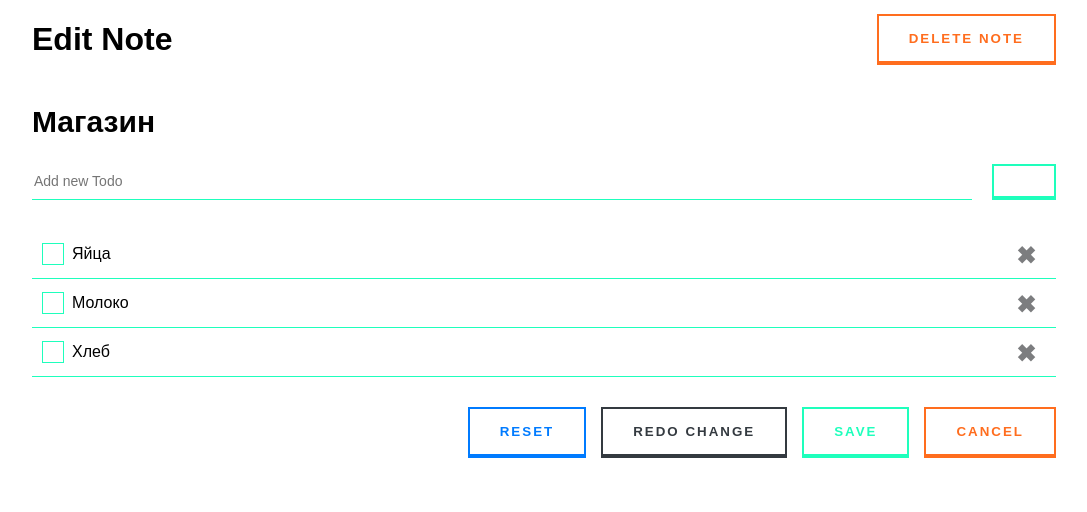
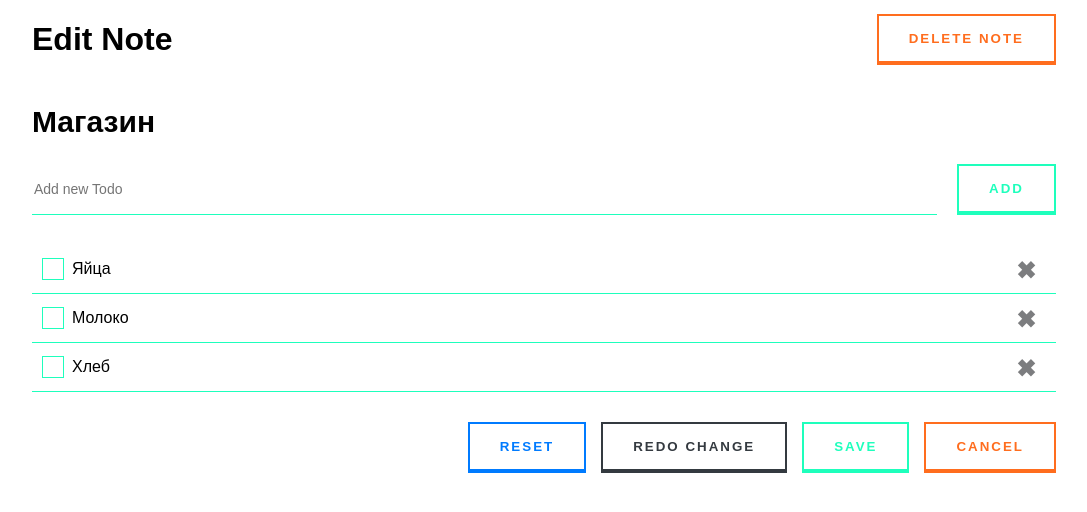
Before and after one commit to tgafiulin/todolist_yode, a React (Create React App) app: page /note/1 in a window 1280 px wide. Shown: the top 512 px of the page, without its empty margins (96-1183 px from the left). Built offline with nearby package versions, Linux system fonts and the light colour scheme.

Commit message:
transfer buttons to todolist

```diff
--- a/src/components/pages/note/Note/Note.js
+++ b/src/components/pages/note/Note/Note.js
@@ -8,45 +8,25 @@ import { useHistory } from "react-router-dom";
 import { deleteNote } from "app/reducers/notesReducer"
 
 function Note ({id}) {
-    const [button, updateButton] = useState('');
     const [openModal, toggleOpenModal] = useState(false);
     const notes = useSelector(state => state.notes.notes);
     const note = notes.filter((note) => id === note.id)[0];
     let history = useHistory();
     let dispatch = useDispatch();
 
-    const handleClick = (value) => {
-        updateButton(value);
-    }
-
-    const clickCancelOrDelete = (value) => {
-        updateButton(value);
-        toggleOpenModal(true);
-    }
-
-    const handleModalClick = (clickYes) => {
+    const acceptModal = () => {
         toggleOpenModal(false);
-        if (clickYes) {
-            if (button === 'delete') {
-                dispatch(deleteNote(id));
-            }
-            history.push("/");
-        }
+        dispatch(deleteNote(id));
+        history.push("/");
     }
 
     return <div className="note">
         <div className="note__title">
             <h1>Edit Note</h1>
-            <Button onClick={() => clickCancelOrDelete('delete')} className="button button--red" value="Delete note"/>
+            <Button onClick={() => toggleOpenModal(true)} className="button button--red" value="Delete note"/>
         </div>
-        <TodoList note={note} button={button} />
-        <div className="note__buttons">
-            <Button onClick={() => handleClick('reset')} className="button button--blue" value="Reset"/>
-            <Button onClick={() => handleClick('redo')} className="button button--black" value="Redo Change"/>
-            <Button onClick={() => handleClick('save')} className="button" value="Save"/>
-            <Button onClick={() => clickCancelOrDelete('cancel')} className="button button--red" value="Cancel"/>
-        </div>
-        {openModal ?  <DialogWindow accept={() => handleModalClick(true)} reject={() => handleModalClick(false)} /> : ''}
+        <TodoList note={note} />
+        {openModal ?  <DialogWindow accept={() => acceptModal()} reject={() => toggleOpenModal(false)} /> : ''}
     </div>
 }
 
--- a/src/components/pages/note/Note/Note.scss
+++ b/src/components/pages/note/Note/Note.scss
@@ -1,26 +1,4 @@
 .note {
-    &__buttons {
-        margin-top: 30px;
-        display: flex;
-        justify-content: flex-end;
-
-        @media (max-width: 767px) {
-            flex-wrap: wrap;
-        }
-
-        button {
-            margin-left: 15px;
-
-            @media (max-width: 767px) {
-                margin-bottom: 15px;
-            }
-
-            &:first-child {
-                margin-right: 0;
-            }
-        }
-    }
-
     &__title {
         display: flex;
         justify-content: space-between;
--- a/src/components/pages/note/TodoList/TodoList.js
+++ b/src/components/pages/note/TodoList/TodoList.js
@@ -1,13 +1,14 @@
 import './TodoList.scss'
-import { useEffect, useState } from 'react'
+import { useState } from 'react'
 import Todo from 'components/pages/note/Todo/Todo'
 import DialogWindow from "components/common/DialogWindow/DialogWindow";
 import AddInput from 'components/pages/note/AddItem/AddItem'
+import Button from "components/common/Button/Button";
 import { useDispatch } from 'react-redux';
 import { updateTodoList } from 'app/reducers/notesReducer'
 import { useHistory } from "react-router-dom";
 
-function TodoList({note, button}) {
+function TodoList({note}) {
     const {todoList, largestIdTodo, title} = note;
     const [newTodos, editTodoList] = useState(todoList.map(a => Object.assign({}, a)));
     const [tempTodos, editTempTodoList] = useState([]);
@@ -17,17 +18,21 @@ function TodoList({note, button}) {
     const dispatch = useDispatch();
     let history = useHistory();
 
-    useEffect(() => {
+    const handleClick = (button) => {
         switch(button) {
             case 'reset':
+                // Если нажата reset, то клонируем текущее состоянии во временный массив, а текущее заменяем на исходное
                 editTempTodoList(newTodos.map(a => Object.assign({}, a)));
                 editTodoList(todoList.map(a => Object.assign({}, a)));
                 break;
             case 'redo':
+                // Если redo нажата раньше reset (временный массив пустой), то ничего не делаем
                 if (!tempTodos.length) break;
+                // Если нажата redo, то клонируем в массив с текущим состоянием временный массив
                 editTodoList(tempTodos.map(a => Object.assign({}, a)));
                 break;
             case 'save':
+                // При сохранении dispatch-им текущее состояние в store И возвращемся на главную страницу
                 dispatch(updateTodoList({
                     id: note.id,
                     largestIdTodo: currentLargestIdTodo,
@@ -35,8 +40,12 @@ function TodoList({note, button}) {
                 }))
                 history.push("/");
                 break;
+            case 'cancel':
+                // если нажата cancel, запускаем диалоговое окно для уточнения решения
+                toggleOpenModal(true);
+                break;
         }
-    }, [button])
+    }
 
     const addTodo = (todoTitle) => {
         newTodos.push({
@@ -50,14 +59,6 @@ function TodoList({note, button}) {
     const deleteTodo = (id) => {
         editIdTodo(id);
         toggleOpenModal(true);
-    }
-
-    const handleModalClick = (clickYes) => {
-        if (clickYes) {
-            editTodoList(newTodos.filter((todo) => todo.id !== idTodo))
-        }
-        toggleOpenModal(false);
-        editIdTodo('');
     }
 
     const toggleTodo = (id) => {
@@ -80,13 +81,32 @@ function TodoList({note, button}) {
         editTodoList(todos);
     }
 
+    const acceptModal = () => {
+        // диалоговое окно на текущей странице открывается только на удаление или отмену изменений.
+        // если idTodo не пустое, значит диалоговое окно вызвано для удаления
+        // иначе оно вызвано для отмены изменений
+        if (idTodo) {
+            editTodoList(newTodos.filter((todo) => todo.id !== idTodo))
+        } else {
+            history.push("/");
+        }
+        toggleOpenModal(false);
+        editIdTodo('');
+    }
+
     return <div className="todolist">
         <h2>{title}</h2>
-        <AddInput placeholder="Add new Todo" addNewItem={addTodo} />
+        <AddInput placeholder="Add new Todo" buttonValue="Add" addNewItem={addTodo} />
         {newTodos.map((todo) =>
             <Todo key={todo.id} todo={todo} deleteTodo={deleteTodo} toggleTodo={toggleTodo} editDesc={editDesc} />
         )}
-        {openModal ?  <DialogWindow accept={() => handleModalClick(true)} reject={() => handleModalClick(false)} /> : ''}
+        <div className="todolist__buttons">
+            <Button onClick={() => handleClick('reset')} className="button button--blue" value="Reset"/>
+            <Button onClick={() => handleClick('redo')} className="button button--black" value="Redo Change"/>
+            <Button onClick={() => handleClick('save')} className="button" value="Save"/>
+            <Button onClick={() => handleClick('cancel')} className="button button--red" value="Cancel"/>
+        </div>
+        {openModal ?  <DialogWindow accept={() => acceptModal()} reject={() => toggleOpenModal(false)} /> : ''}
     </div>
 }
 
--- a/src/components/pages/note/TodoList/TodoList.scss
+++ b/src/components/pages/note/TodoList/TodoList.scss
@@ -2,4 +2,26 @@
     display: flex;
     flex-direction: column;
     width: 100%;
+
+    &__buttons {
+        margin-top: 30px;
+        display: flex;
+        justify-content: flex-end;
+
+        @media (max-width: 767px) {
+            flex-wrap: wrap;
+        }
+
+        button {
+            margin-left: 15px;
+
+            @media (max-width: 767px) {
+                margin-bottom: 15px;
+            }
+
+            &:first-child {
+                margin-right: 0;
+            }
+        }
+    }
 }
```
